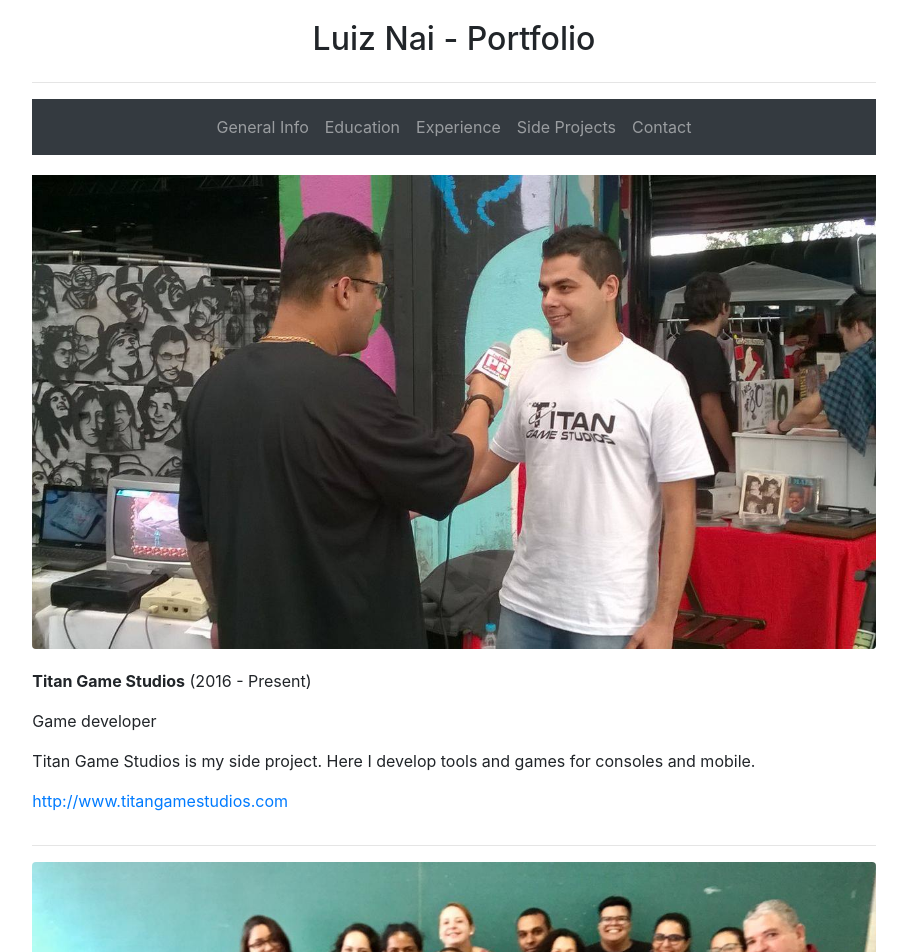
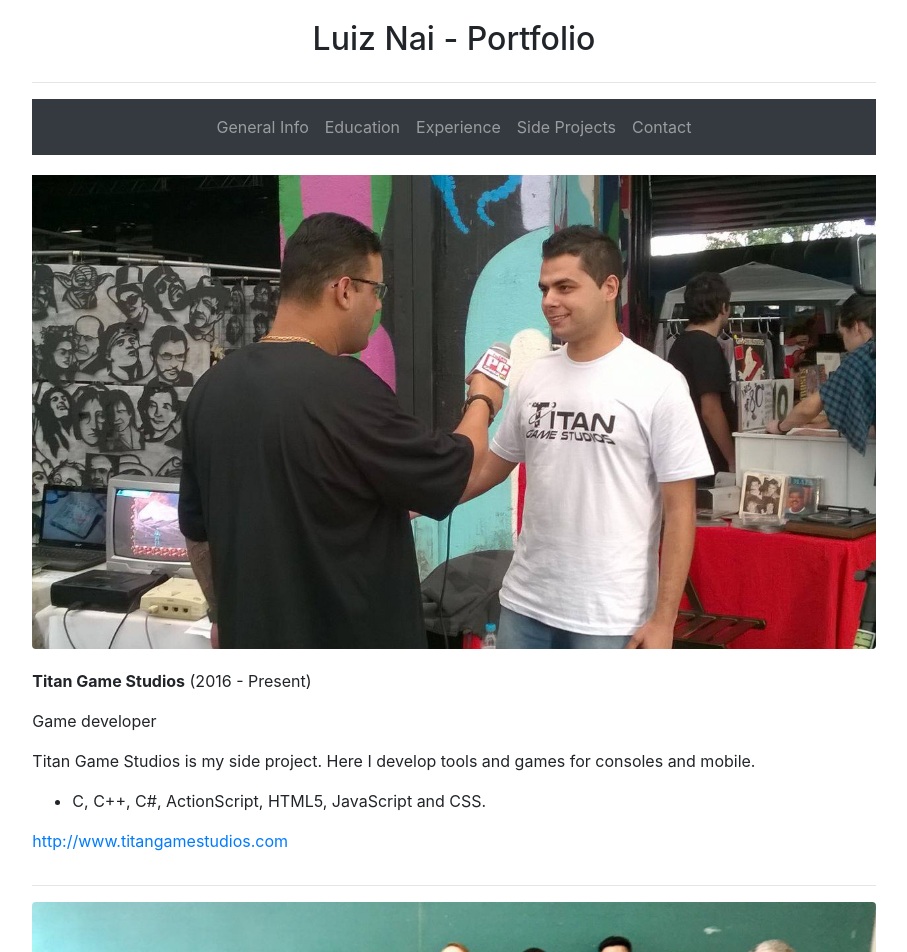
Before and after one commit to TItanGuy99/Portfolio, a React (Create React App) app in the folder portfolio/: page /SideProjects in a window 1280 px wide. Shown: the top 952 px of the page, without its empty margins (186-1093 px from the left). Built offline with nearby package versions, Linux system fonts and the light colour scheme.

Commit message:
Text update.

```diff
--- a/portfolio/src/Main/SideProjects.jsx
+++ b/portfolio/src/Main/SideProjects.jsx
@@ -25,6 +25,9 @@
                         <p className="info-alignment-left">
                             Titan Game Studios is my side project. Here I develop tools and games for consoles and mobile.
                         </p>
+                        <ul className="info-alignment-left">
+                            <li>C, C++, C#, ActionScript, HTML5, JavaScript and CSS.</li>
+                        </ul>
                         <p className="info-alignment-left">
                             <a target="_blank" href="http://www.titangamestudios.com">http://www.titangamestudios.com</a>
                         </p>
```
